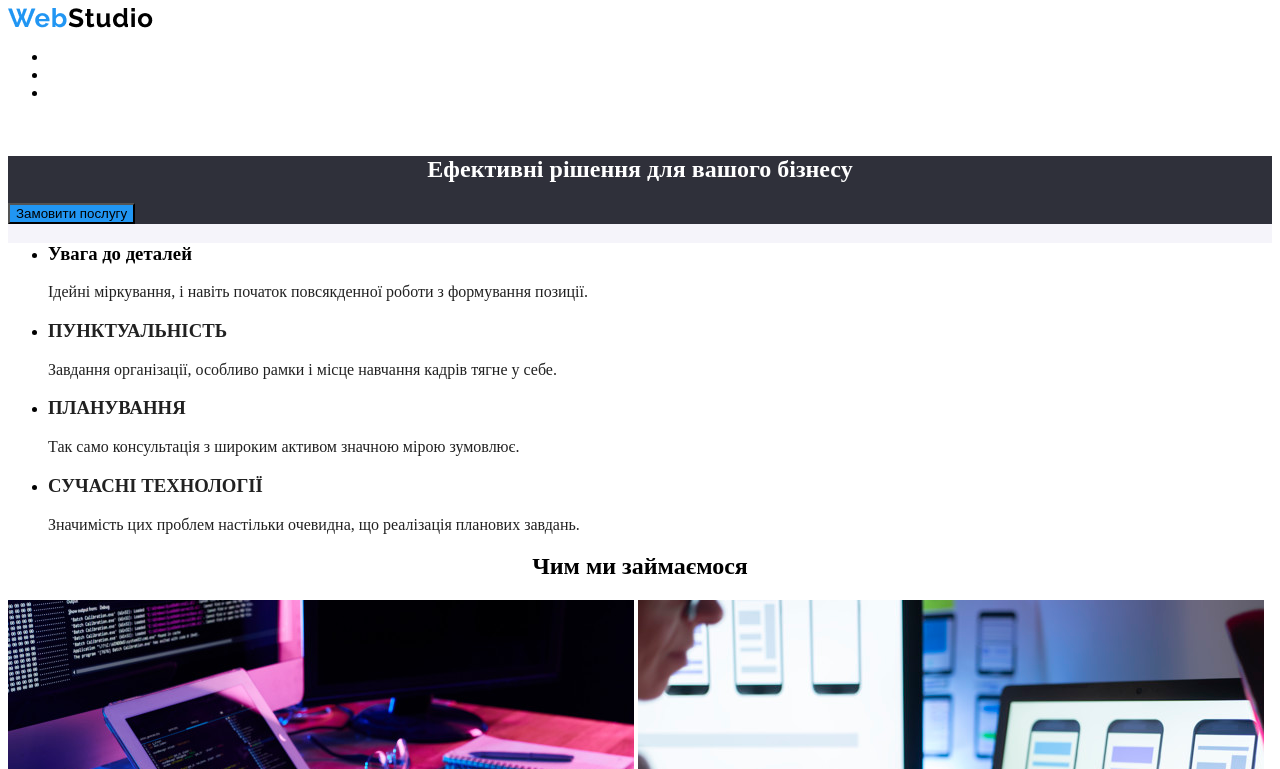
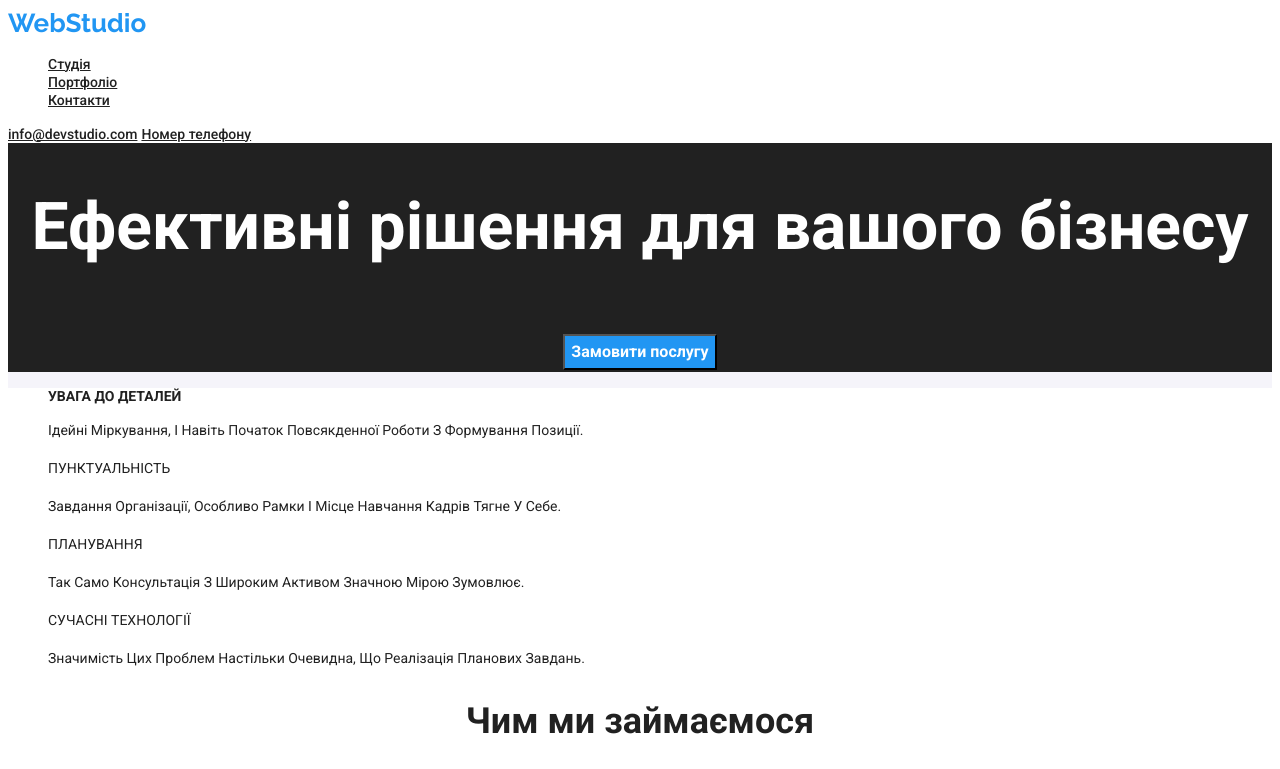
Before and after one commit to chenmarko77/Homework7.3, a plain HTML site: page index.html in a window 1280 px wide. Shown: the top 769 px of the page. Drawn offline with Linux system fonts and the light colour scheme.

Commit message:
first commit

```diff
--- a/index.html
+++ b/index.html
@@ -11,11 +11,14 @@
 </head>
 <body>
 <header>
-            <img src="WebStudio.png" alt="">
+
+         <div class="WebStudio"> WebStudio </div>
          <ul>
+         <div class="HeaderText">
          <li>
             <a href="">Студія</a>
          </li>
+
          <li>
             <a href="">Портфоліо</a>
          </li>
@@ -41,7 +44,7 @@
             <section>
             <ul>
                 <li>
-                    <h3> Увага до деталей</h3>
+                    <h3> УВАГА ДО ДЕТАЛЕЙ</h3>
                     <p>Ідейні міркування, і навіть початок повсякденної роботи з формування позиції.</p>
                 </li>
                 <li>
@@ -66,6 +69,7 @@
             </div>
     </section>
     <section>
+        <div class="container3"></div>
            <h1>Наша команда</h1>
     <ul>
         <li>
@@ -89,17 +93,22 @@
             <p>UI Designer</p>
         </li>
     </ul>
+        </div>
     </section>
     </main>
     <footer>
         <!-- Копірайт -->
-            <a href="/">Web studio</a>
+        <div class="WebStudio"> WebStudio </div>
         <!-- Контакти компанії -->
+        <div class="container4">
         <ul>
-                <li><a href="">м. Київ, пр-т Лесі Українки, 26/a></li>
+            <li><a href="">м. Київ, пр-т Лесі Українки, 26/a</li>
+        </div>
+        <div class="container5">
             <li><a href="">info@devstudio.com</a></li>
             <li><a href="">+38 096 111 11 11</a></li>
         </ul>
+    </div>
 </footer>
 </body>
 </html>
--- a/style.css
+++ b/style.css
@@ -1,37 +1,143 @@
+@import url('https://fonts.googleapis.com/css2?family=Roboto:ital,wght@0,100;0,300;0,400;0,500;0,700;0,900;1,100;1,300;1,400;1,500;1,700;1,900&display=swap');
+@import url('https://fonts.googleapis.com/css2?family=Raleway:ital,wght@0,100;0,200;0,300;0,400;0,500;0,600;0,700;0,800;0,900;1,100;1,200;1,300;1,400;1,500;1,600;1,700;1,800;1,900&family=Roboto:ital,wght@0,100;0,300;0,400;0,500;0,700;0,900;1,100;1,300;1,400;1,500;1,700;1,900&display=swap');
 :root {
   --white-color: #fff;
   --black-dad: #2f303a;
   --blue-ocean: #2196f3;
   --gray-mother: rgba(255, 255, 255, 0.6);
   --light-gray: #f5f4fa;
-  --black-text: #212121;
+  --black-dad: #212121;
+}
+.WebStudio {
+  color: var(--blue-ocean);
+  font-family: "Raleway";
+  font-size: 26px;
+  font-weight: 700;
+  line-height: 30.52px;
+  letter-spacing: 3%;
+}
+li{
+  list-style-type: none;
+  text-transform: capitalize;
 }
 
 header {
-  background-color: var(--white-color);
+a{
+  color: var(--black-dad);
+  font-family: "Roboto";
+  font-weight: 500;
+  font-size: 14px;
+  line-height: 16.41px;
+  letter-spacing: 2%;
 }
 
+}
 main {
   background-color: var(--light-gray);
+  font-family: "Roboto";
 }
 .container1 {
   background-color: var(--black-dad);
   color: var(--white-color);
+  font-family: "Roboto";
+  font-weight: 900;
+  font-size: 44px;
+  line-height: 60px;
+  letter-spacing: 6%;
+  align-content: center;
+  text-align: center;
+}
+button {
+  background-color: var(--blue-ocean);
+  color: var(--white-color);
+  font-family: "Roboto";
+  font-weight: 700;
+  font-size: 16px;
+  line-height: 30px;
+  letter-spacing: 6%;
+  align-content: center;
 }
 .container2 {
   background-color: var(--white-color);
+  h3{
+   color: var(--black-dad);
+  font-family: "Roboto";
+  font-weight: 700;
+  font-size: 14px;
+  line-height: 16.41px;
+  letter-spacing: 3%;
+}
+p{
+  color: var(--black-dad);
+ font-family: "Roboto";
+ font-weight: 400;
+ font-size: 14px;
+ line-height: 24px;
+ letter-spacing: 3%;
+}
+h1{
+  color: var(--black-dad);
+ font-family: "Roboto";
+ font-weight: 700;
+ font-size: 36px;
+ line-height: 42.19px;
+ letter-spacing: 3%;
+ align-content: center;
+}
+}
+.container3{
+  background-color: white;
+h4{
+    color: var(--black-dad);
+   font-family: "Roboto";
+   font-weight: 500;
+   font-size: 16px;
+   line-height: 18.75px;
+   letter-spacing: 3%;
+   align-content: center;
+  }
+  p{
+    color: var(--black-dad);
+   font-family: "Roboto";
+   font-weight: 400;
+   font-size: 16px;
+   line-height: 18.75px;
+   letter-spacing: 3%;
+   align-content: center;
+  }
 }
 
 footer {
   background-color: var(--black-dad);
-}
+  font-family: "Roboto";
+  .container4{
+    /* .li{
+    color: var(--white-color); */
+
+
+
 a {
   color: var(--white-color);
+  font-family: "Roboto";
+  font-weight: 400;
+  font-size: 14px;
+  line-height: 24px;
+  letter-spacing: 3%;
 }
 
 p {
-  color: var(--black-text);
+  color: var(--black-dad);
 }
-button {
-  background-color: var(--blue-ocean);
 }
+.container5{
+a {
+  color: var(--gray-mother);
+  font-family: "Roboto";
+  font-weight: 400px;
+  font-size: 14px;
+  line-height: 24px;
+  letter-spacing: 3%;
+  align-content: center;
+}
+}
+}
```
Lines whose indentation alone changed are shown as unchanged.
